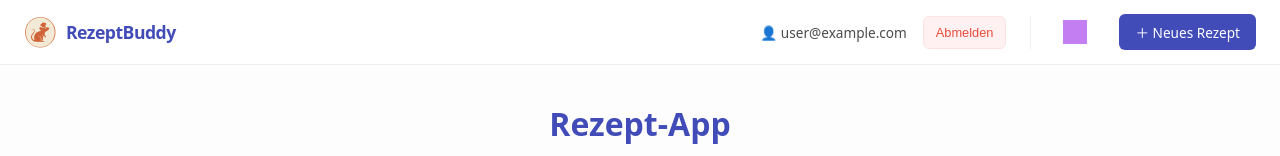
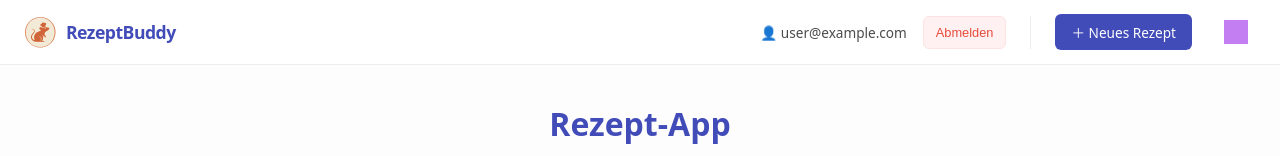
Before and after one commit to on24hb/t6-rezeptapp, a Vue app: page / in a window 1280 px wide. Shown: the top 156 px of the page. Built offline with nearby package versions, Linux system fonts and the light colour scheme; no server answers; the database is empty; sample sign-in values are in the browser's storage; grey boxes are pictures that could not be loaded.

Commit message:
change settings position

```diff
--- a/src/App.vue
+++ b/src/App.vue
@@ -64,13 +64,14 @@ const handleLogout = async () => {
             <button @click="handleLogout" class="btn-secondary">Abmelden</button>
         </div>
 
+        <RouterLink to="/add-recipe" class="nav-item btn-add desktop-add-btn" @click="closeMenu">
+          ＋ Neues Rezept
+        </RouterLink>
+
         <RouterLink to="/settings" class="settings-btn desktop-settings-btn" @click="closeMenu" title="Einstellungen">
           <img :src="gearSolidFull" alt="Einstellungen" class="settings-icon" />
         </RouterLink>
 
-        <RouterLink to="/add-recipe" class="nav-item btn-add desktop-add-btn" @click="closeMenu">
-          ＋ Neues Rezept
-        </RouterLink>
 
         <RouterLink to="/settings" class="nav-item mobile-settings-btn" @click="closeMenu">
           ⚙️ Einstellungen
```
